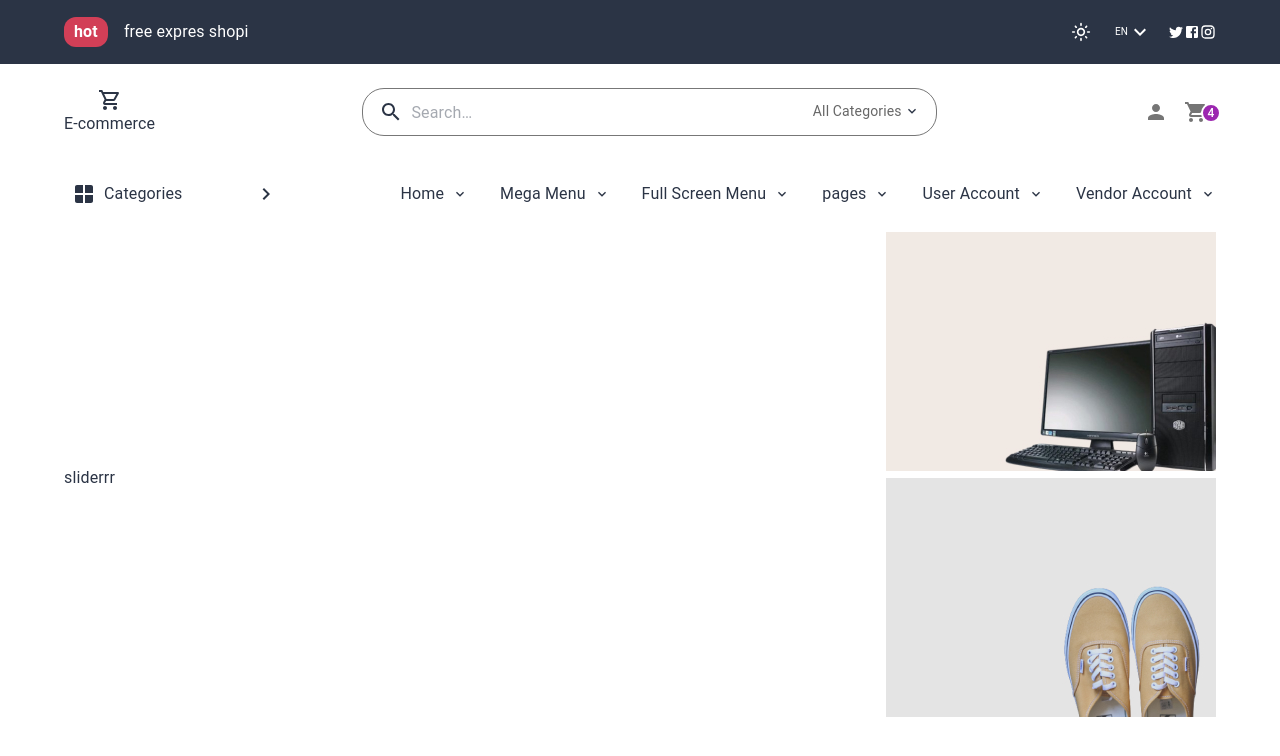
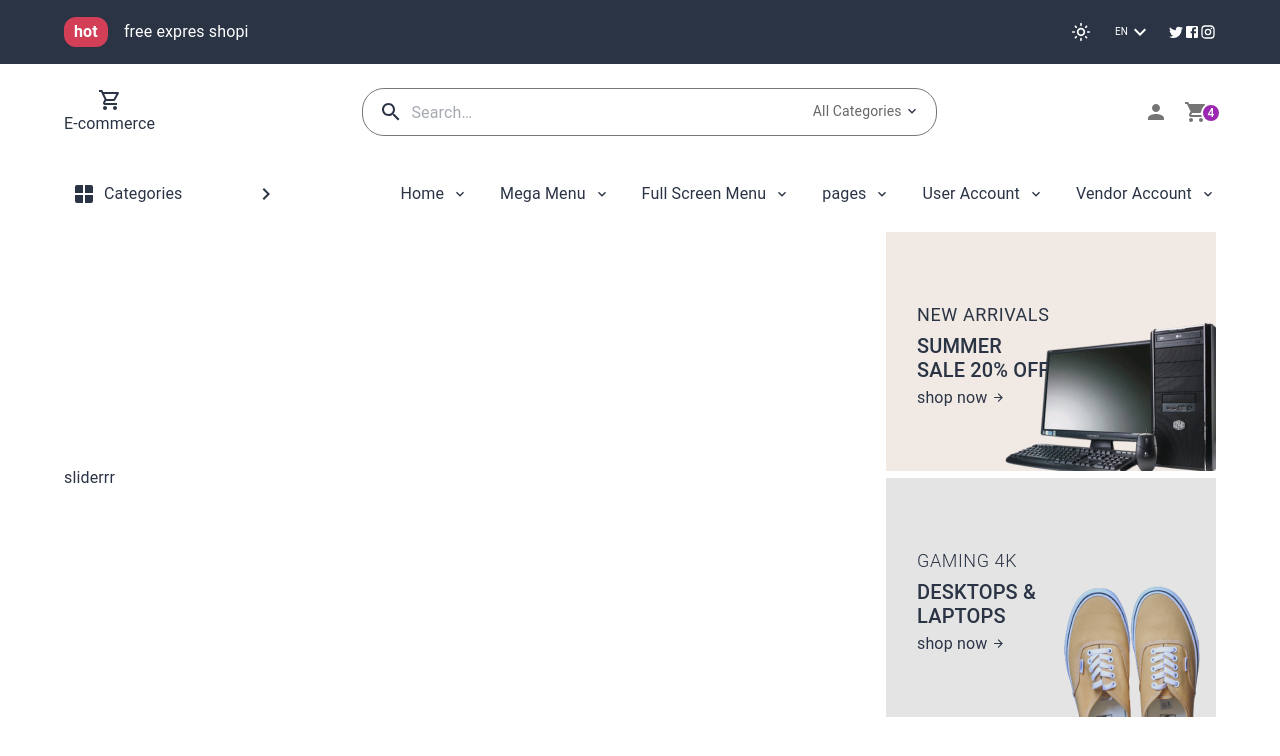
Before and after one commit to mohammadjalizi/E-commerce-projec, a React (Vite) app: page / in a window 1280 px wide. Shown: the top 756 px of the page. Built offline with nearby package versions, Linux system fonts and the light colour scheme.

Commit message:
Add text our photo

```diff
--- a/src/components/heroseaction/Hero.jsx
+++ b/src/components/heroseaction/Hero.jsx
@@ -1,6 +1,6 @@
-import { Box, Container } from '@mui/material'
+import { Box, Container, Link, Stack, Typography } from '@mui/material'
 import React from 'react'
-
+import ArrowForwardIcon from "@mui/icons-material/ArrowForward";
 const Hero = () => {
   return (
   <Container sx={{mt:2.5,display:"flex",alignItems:"center"}}>
@@ -8,15 +8,127 @@ const Hero = () => {
 sliderrr
 </Box>
 
-<Box>
+<Box sx={{ display: { xs: "none", md: "block", minWidth: "26.6%" } }}>
 
 
-<Box>
+<Box sx={{position:"relative"}} >
 
   <img src=' src\image\banner-16.jpg'/>
+  <Stack
+              sx={{
+                position: "absolute",
+                top: "50%",
+                transform: "translateY(-50%)",
+                left: 31,
+              }}
+            >
+              <Typography
+                variant="caption"
+                sx={{
+                  color: "#2B3445",
+                  fontSize: "18px",
+                }}
+              >
+                NEW ARRIVALS
+              </Typography>
+              <Typography
+                variant="h6"
+                sx={{
+                  color: "#2B3445",
+                  lineHeight: "16px",
+                  mt: 1,
+                }}
+              >
+                SUMMER
+              </Typography>
+              <Typography
+                variant="h6"
+                sx={{
+                  color: "#2B3445",
+                }}
+              >
+                SALE 20% OFF
+              </Typography>
+
+              <Link
+                sx={{
+                  color: "#2B3445",
+                  display: "flex",
+                  alignItems: "center",
+                  gap: "5px",
+                  transition: "0.2s",
+
+                  "&:hover": {
+                    color: "#D23F57",
+                  },
+                }}
+                href="#"
+                underline="none"
+              >
+                shop now
+                <ArrowForwardIcon sx={{ fontSize: "13px" }} />
+              </Link>
+            </Stack>
    </Box>
-<Box>
+<Box sx={{position:"relative"}}>
   <img src='src\image\banner-17.jpg'/>
+  <Stack
+              sx={{
+                position: "absolute",
+                top: "50%",
+                transform: "translateY(-50%)",
+                left: 31,
+              }}
+            >
+              <Typography
+                variant="caption"
+                sx={{
+                  color: "#2B3445",
+                  fontSize: "18px",
+                  fontWeight: 300,
+                }}
+              >
+                GAMING 4K
+              </Typography>
+              <Typography
+                variant="h6"
+                sx={{
+                  color: "#2B3445",
+                  lineHeight: "16px",
+                  mt: 1,
+                }}
+              >
+                DESKTOPS &
+              </Typography>
+
+              <Typography
+                variant="h6"
+                sx={{
+                  color: "#2B3445",
+                }}
+              >
+                LAPTOPS
+              </Typography>
+
+              <Link
+                sx={{
+                  color: "#2B3445",
+                  display: "flex",
+                  alignItems: "center",
+                  gap: "5px",
+                  transition: "0.2s",
+
+                  "&:hover": {
+                    color: "#D23F57",
+                  },
+                }}
+                href="#"
+                underline="none"
+              >
+                shop now
+                <ArrowForwardIcon sx={{ fontSize: "13px" }} />
+              </Link>
+            </Stack>
    </Box>
 </Box>
 
```
